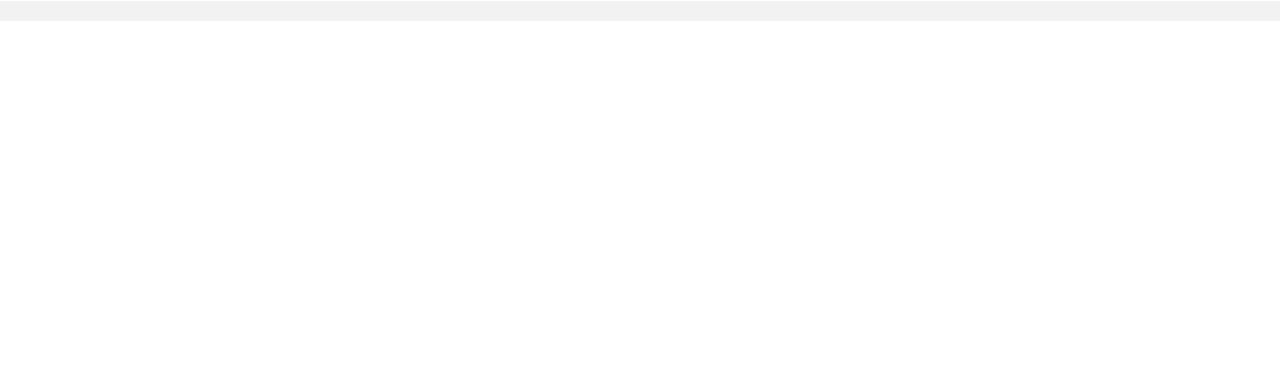
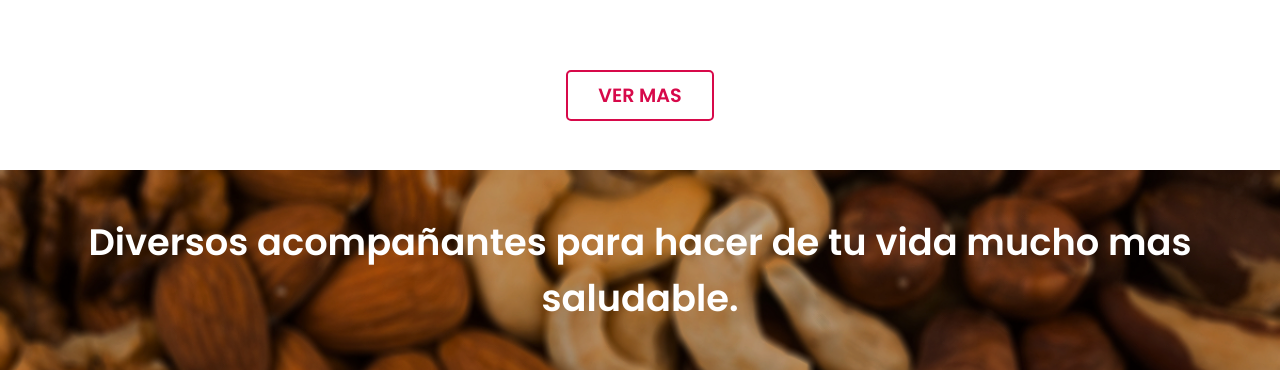
Before and after one commit to Juancaceres963/CACER-os-Prototipo2, a PHP site: page / in a window 1280 px wide. Shown: the part 1364-1734 px from the top of the page. Before the commit the page ends 1385 px from the top, so only its background shows below. Run offline with PHP 8.4, Linux system fonts and the light colour scheme.

Commit message:
Boton creado

```diff
--- a/css/styles.css
+++ b/css/styles.css
@@ -7,6 +7,9 @@
 }
 body {
     background-color: #f2f2f2;
+}
+main{
+    padding: 30px 0;
 }
 .contenedor-total {
     background-color: #ffffff;
@@ -35,6 +38,10 @@ a{
 ul, li {
     list-style: none;
 }
+button{
+    background-color: none;
+    border: none;
+}
 /* utilidades */
 .contenedor {
     max-width: 73.25rem;
@@ -51,6 +58,28 @@ ul, li {
     font-size: 2.2rem;
     margin: 30px 0;
     border-bottom: 4px solid var(--principal);
+}
+.boton{
+    padding: 10px 30px;
+    border: 2px solid var(--principal);
+    border-radius: 5px;
+    background-color: #ffffff;
+    font-family: 'Poppins', sans-serif;
+    text-transform: uppercase;
+    font-weight: 600;
+    text-decoration: none;
+    color: var(--principal);
+    transition: all .25s ease;
+}
+.boton:hover{
+    background-color: var(--principal);
+    color: #ffffff;
+    transition: all .25s ease;
+}
+.centro{
+    display: flex;
+    justify-content: center;
+    padding: 30px;
 }
 /* Boton Hamburguesa */
 .hamburguesa #menu_on{
@@ -247,7 +276,7 @@ bottom: 0;
     display: flex;
     justify-content: center;
     align-items: center;
-    position: relative;
+
 }
 .frutos-secos h2{
     padding: 0 20px;
--- a/index.html
+++ b/index.html
@@ -53,20 +53,28 @@
                 <h2 class="subtitulo">Nuestros sabores</h2>
                 <div class="productos">
                     <div class="producto">
-                        <img src="/img/yougurt.jpg.crdownload" alt="Imagen del yougurt">
+                        <img src="http://d2r9epyceweg5n.cloudfront.net/stores/001/151/835/products/77913376060291-2568a8a9c8d1c1858816524061590947-640-0.jpg" alt="Imagen del yougurt">
                         <h3>Fresa</h3>
                     </div>
                     <div class="producto">
-                        <img src="/img/yougurt.jpg.crdownload" alt="Imagen del yougurt">
+                        <img src="http://d2r9epyceweg5n.cloudfront.net/stores/001/151/835/products/77913376060291-2568a8a9c8d1c1858816524061590947-640-0.jpg" alt="Imagen del yougurt">
                         <h3>Durazno</h3>
                     </div>
                     <div class="producto">
-                        <img src="/img/yougurt.jpg.crdownload" alt="Imagen del yougurt">
+                        <img src="http://d2r9epyceweg5n.cloudfront.net/stores/001/151/835/products/77913376060291-2568a8a9c8d1c1858816524061590947-640-0.jpg" alt="Imagen del yougurt">
                         <h3>Piña</h3>
                     </div>
                 </div>
+                <div class="centro">
+                    <button>
+                        <a href="#" class="boton">Ver mas</a>
+                    </button>
+                </div>
             </div>
         </main>
+        <section class="frutos-secos">
+            <h2>Diversos acompañantes para hacer de tu vida mucho mas saludable.</h2>
+        </section>
     </div>
     <script src="/js/jquey.js"></script>
     <script src="/js/scripts.js"></script>
```
Also changed, not shown: 1 other file.
